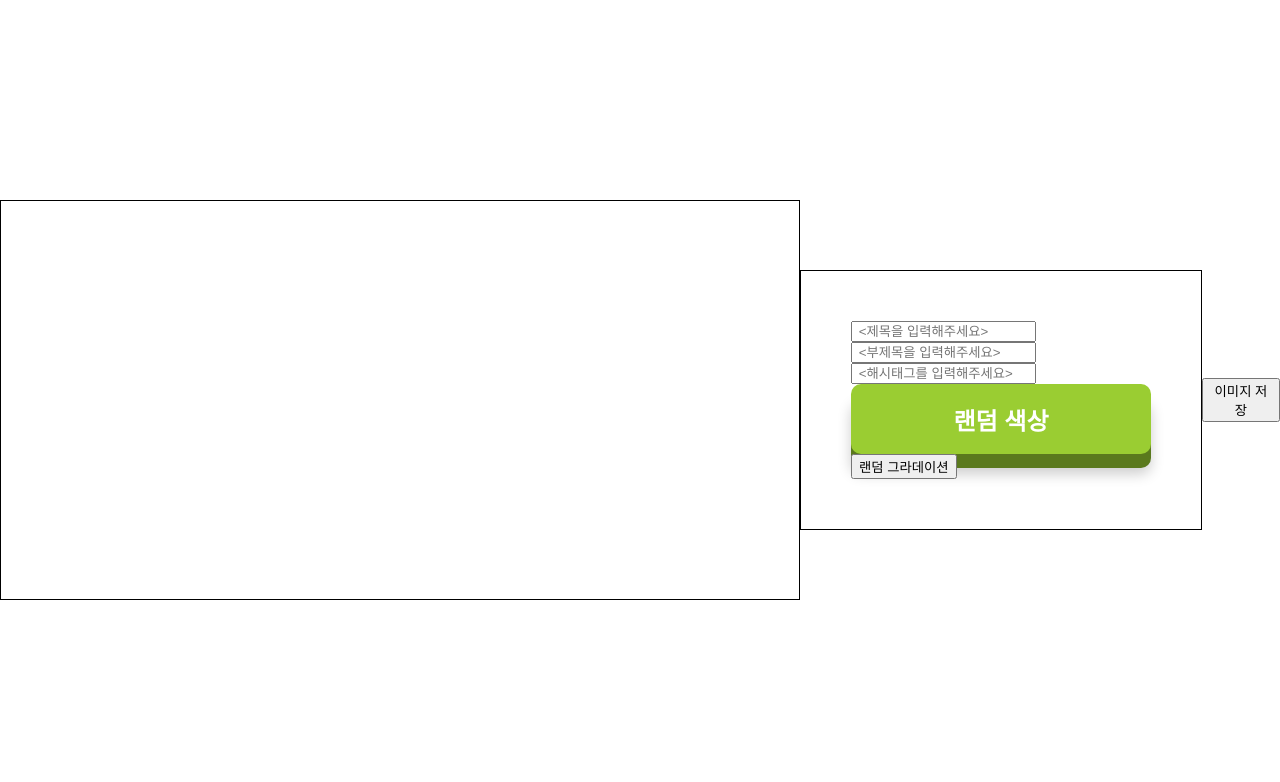
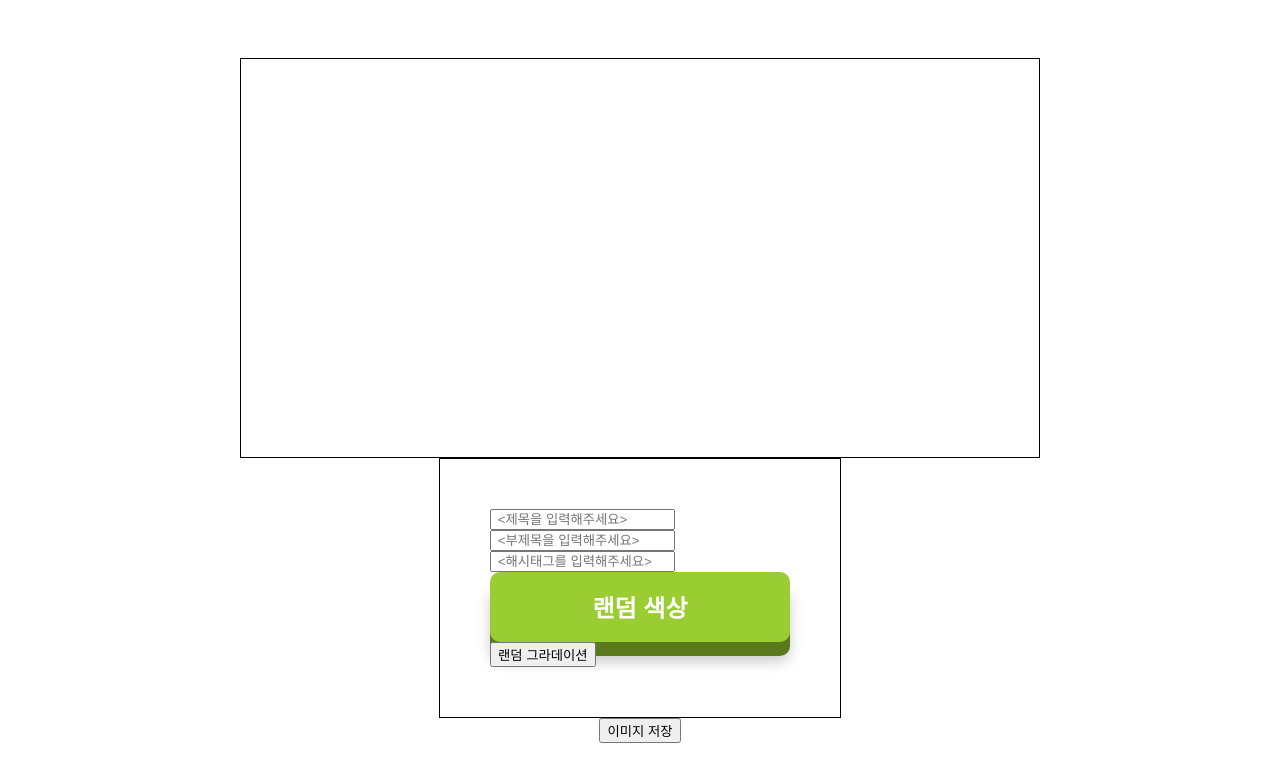
Before and after one commit to seongholim-11/Thumbnail_machine, a React (Create React App) app: page / in a window 1280 px wide. Shown: the top 782 px of the page. Built offline with nearby package versions, Linux system fonts and the light colour scheme; the HTML template or start-up script is replaced by a standard one.

Commit message:
flex 방향 변경

```diff
--- a/src/App.module.css
+++ b/src/App.module.css
@@ -1,6 +1,6 @@
 .app{
   width: 100%; height: 100vh;
-  display: flex; align-items: center; justify-content: center; position: relative;
+  display: flex; align-items: center; justify-content: center; position: relative; flex-direction: column;
 }
 
 .view{
```
